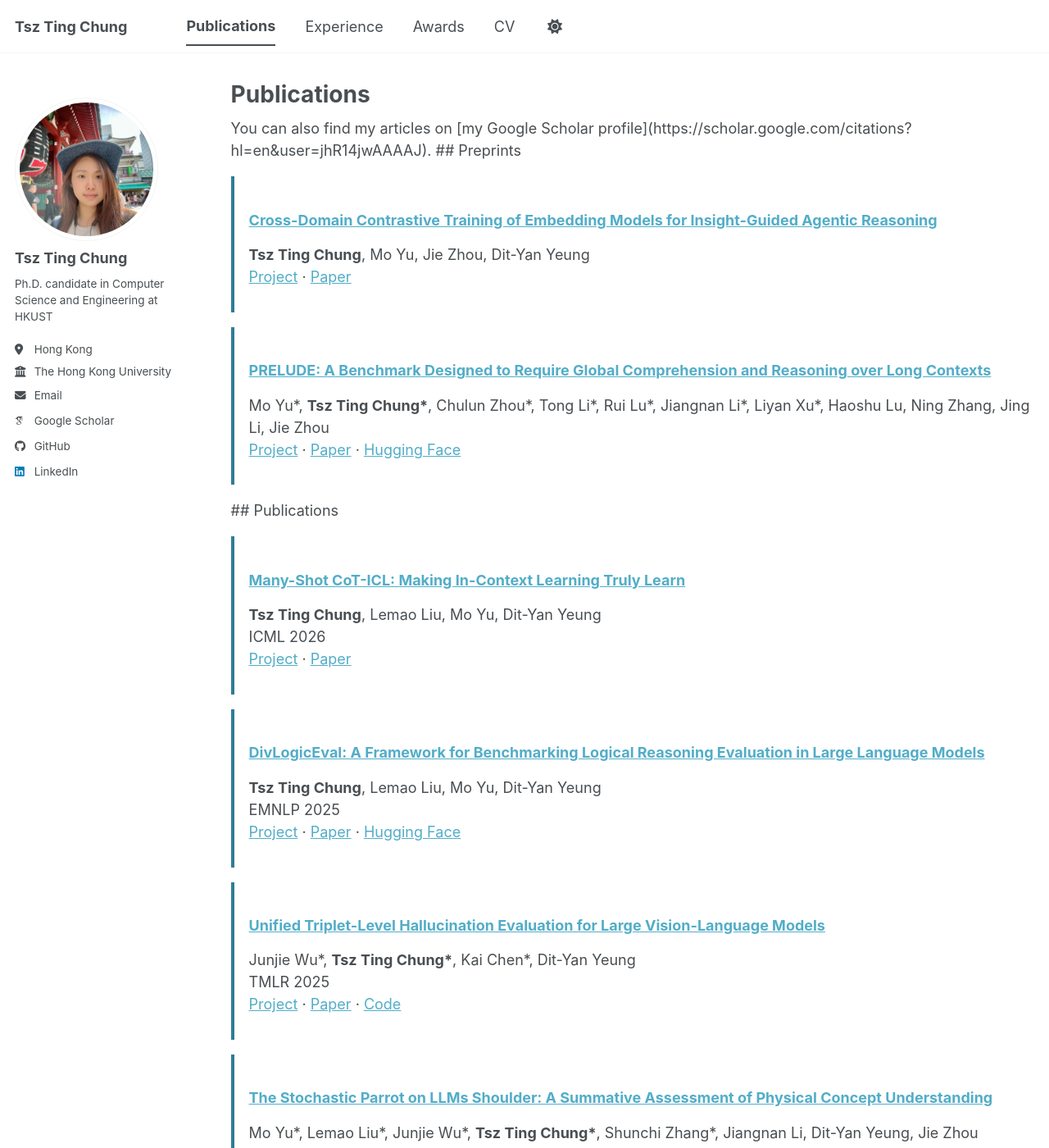
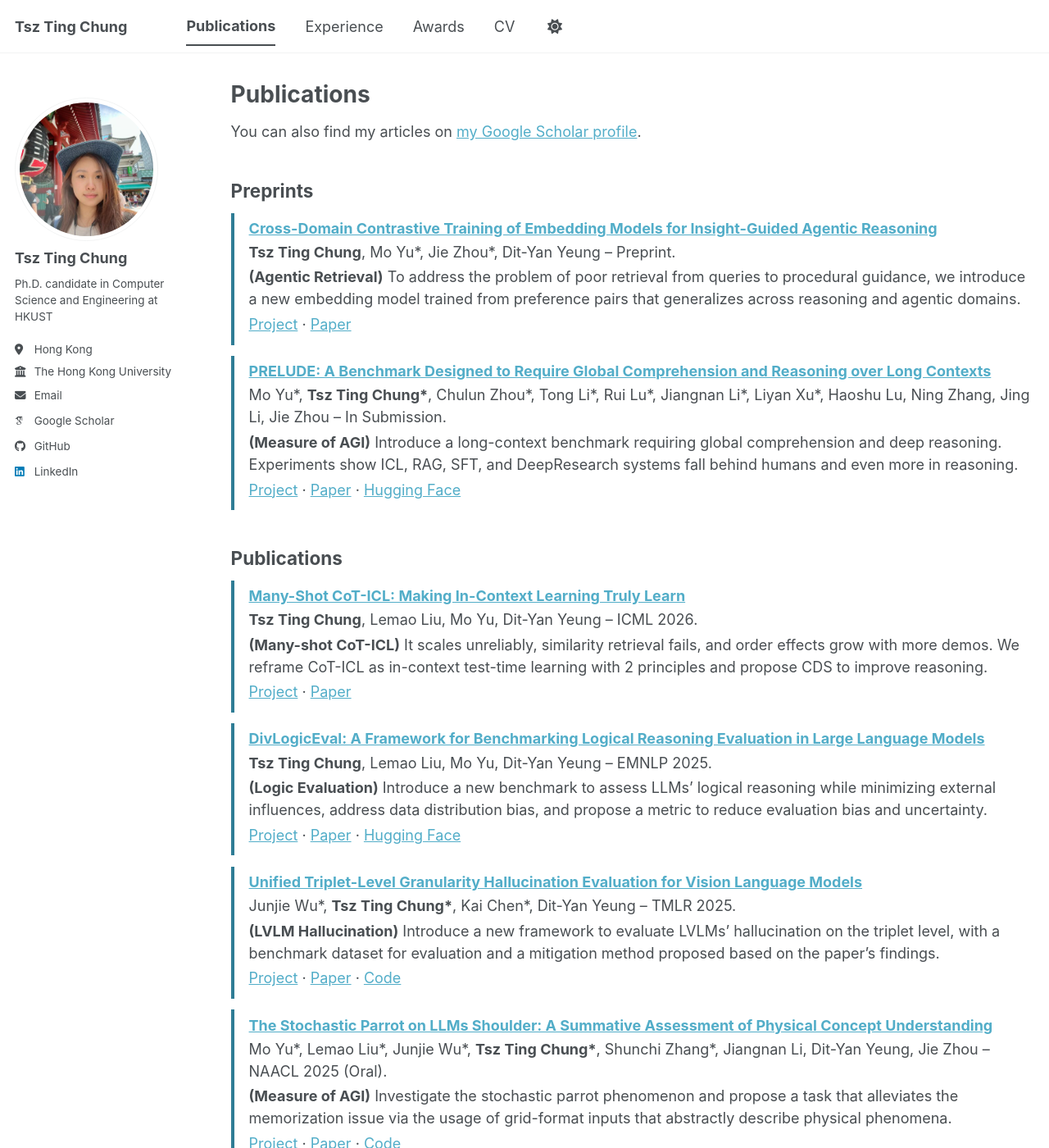
Before and after one commit to TTChungC/ttchungc.github.io, a Jekyll site: the page built from _pages/publications.html, in a window 1280 px wide and 1400 px high. Shown: the whole window at 82% size. Built offline with Jekyll 4.4.1, drawn with Linux system fonts in a browser that asks for light colours; some web fonts are replaced; a script bundle is joined from its source files by our own code; library files that are not in the unit come from our copies; some of the changed text lies outside the part shown.

Commit message:
Refine selected papers and publications layout

```diff
--- a/_pages/publications.html
+++ b/_pages/publications.html
@@ -5,42 +5,57 @@ permalink: /publications/
 author_profile: true
 ---
 
-You can also find my articles on [my Google Scholar profile](https://scholar.google.com/citations?hl=en&user=jhR14jwAAAAJ).
+<p>You can also find my articles on <a href="https://scholar.google.com/citations?hl=en&amp;user=jhR14jwAAAAJ">my Google Scholar profile</a>.</p>
 
-## Preprints
+<h2>Preprints</h2>
 
-<div style="border-left: 4px solid #2f7d95; padding: 0.35rem 0 0.35rem 1rem; margin: 1rem 0;">
-<h3><a href="https://ttchungc.github.io/projects/insightemb/">Cross-Domain Contrastive Training of Embedding Models for Insight-Guided Agentic Reasoning</a></h3>
-<p><strong>Tsz Ting Chung</strong>, Mo Yu, Jie Zhou, Dit-Yan Yeung<br><a href="https://ttchungc.github.io/projects/insightemb/">Project</a> · <a href="https://ttchungc.github.io/projects/insightemb/InsightEmb.pdf">Paper</a></p>
+<div style="border-left: 4px solid #2f7d95; padding: 0.45rem 0 0.45rem 1rem; margin: 0.75rem 0;">
+<h3 style="margin: 0 0 0.25rem 0;"><a href="https://ttchungc.github.io/projects/insightemb/">Cross-Domain Contrastive Training of Embedding Models for Insight-Guided Agentic Reasoning</a></h3>
+<p style="margin: 0.2rem 0;"><strong>Tsz Ting Chung</strong>, Mo Yu*, Jie Zhou*, Dit-Yan Yeung &ndash; Preprint.</p>
+<p style="margin: 0.2rem 0;"><strong>(Agentic Retrieval)</strong> To address the problem of poor retrieval from queries to procedural guidance, we introduce a new embedding model trained from preference pairs that generalizes across reasoning and agentic domains.</p>
+<p style="margin: 0.2rem 0;"><a href="https://ttchungc.github.io/projects/insightemb/">Project</a> &middot; <a href="https://ttchungc.github.io/projects/insightemb/InsightEmb.pdf">Paper</a></p>
 </div>
 
-<div style="border-left: 4px solid #2f7d95; padding: 0.35rem 0 0.35rem 1rem; margin: 1rem 0;">
-<h3><a href="https://gorov.github.io/prelude/index.html">PRELUDE: A Benchmark Designed to Require Global Comprehension and Reasoning over Long Contexts</a></h3>
-<p>Mo Yu*, <strong>Tsz Ting Chung*</strong>, Chulun Zhou*, Tong Li*, Rui Lu*, Jiangnan Li*, Liyan Xu*, Haoshu Lu, Ning Zhang, Jing Li, Jie Zhou<br><a href="https://gorov.github.io/prelude/index.html">Project</a> · <a href="https://arxiv.org/pdf/2508.09848">Paper</a> · <a href="https://huggingface.co/datasets/ttchungc/PRELUDE">Hugging Face</a></p>
-</div>
-## Publications
-
-<div style="border-left: 4px solid #2f7d95; padding: 0.35rem 0 0.35rem 1rem; margin: 1rem 0;">
-<h3><a href="https://ttchungc.github.io/projects/manyshot-cot/">Many-Shot CoT-ICL: Making In-Context Learning Truly Learn</a></h3>
-<p><strong>Tsz Ting Chung</strong>, Lemao Liu, Mo Yu, Dit-Yan Yeung<br>ICML 2026<br><a href="https://ttchungc.github.io/projects/manyshot-cot/">Project</a> · <a href="https://ttchungc.github.io/projects/manyshot-cot/Manyshot.pdf">Paper</a></p>
+<div style="border-left: 4px solid #2f7d95; padding: 0.45rem 0 0.45rem 1rem; margin: 0.75rem 0;">
+<h3 style="margin: 0 0 0.25rem 0;"><a href="https://gorov.github.io/prelude/index.html">PRELUDE: A Benchmark Designed to Require Global Comprehension and Reasoning over Long Contexts</a></h3>
+<p style="margin: 0.2rem 0;">Mo Yu*, <strong>Tsz Ting Chung*</strong>, Chulun Zhou*, Tong Li*, Rui Lu*, Jiangnan Li*, Liyan Xu*, Haoshu Lu, Ning Zhang, Jing Li, Jie Zhou &ndash; In Submission.</p>
+<p style="margin: 0.2rem 0;"><strong>(Measure of AGI)</strong> Introduce a long-context benchmark requiring global comprehension and deep reasoning. Experiments show ICL, RAG, SFT, and DeepResearch systems fall behind humans and even more in reasoning.</p>
+<p style="margin: 0.2rem 0;"><a href="https://gorov.github.io/prelude/index.html">Project</a> &middot; <a href="https://arxiv.org/pdf/2508.09848">Paper</a> &middot; <a href="https://huggingface.co/datasets/ttchungc/PRELUDE">Hugging Face</a></p>
 </div>
 
-<div style="border-left: 4px solid #2f7d95; padding: 0.35rem 0 0.35rem 1rem; margin: 1rem 0;">
-<h3><a href="https://ttchungc.github.io/projects/divlogiceval/">DivLogicEval: A Framework for Benchmarking Logical Reasoning Evaluation in Large Language Models</a></h3>
-<p><strong>Tsz Ting Chung</strong>, Lemao Liu, Mo Yu, Dit-Yan Yeung<br>EMNLP 2025<br><a href="https://ttchungc.github.io/projects/divlogiceval/">Project</a> · <a href="https://arxiv.org/pdf/2509.15587">Paper</a> · <a href="https://huggingface.co/datasets/ttchungc/DivLogicEval">Hugging Face</a></p>
+<h2>Publications</h2>
+
+<div style="border-left: 4px solid #2f7d95; padding: 0.45rem 0 0.45rem 1rem; margin: 0.75rem 0;">
+<h3 style="margin: 0 0 0.25rem 0;"><a href="https://ttchungc.github.io/projects/manyshot-cot/">Many-Shot CoT-ICL: Making In-Context Learning Truly Learn</a></h3>
+<p style="margin: 0.2rem 0;"><strong>Tsz Ting Chung</strong>, Lemao Liu, Mo Yu, Dit-Yan Yeung &ndash; ICML 2026.</p>
+<p style="margin: 0.2rem 0;"><strong>(Many-shot CoT-ICL)</strong> It scales unreliably, similarity retrieval fails, and order effects grow with more demos. We reframe CoT-ICL as in-context test-time learning with 2 principles and propose CDS to improve reasoning.</p>
+<p style="margin: 0.2rem 0;"><a href="https://ttchungc.github.io/projects/manyshot-cot/">Project</a> &middot; <a href="https://ttchungc.github.io/projects/manyshot-cot/Manyshot.pdf">Paper</a></p>
 </div>
 
-<div style="border-left: 4px solid #2f7d95; padding: 0.35rem 0 0.35rem 1rem; margin: 1rem 0;">
-<h3><a href="https://kaichen1998.github.io/projects/tri-he/">Unified Triplet-Level Hallucination Evaluation for Large Vision-Language Models</a></h3>
-<p>Junjie Wu*, <strong>Tsz Ting Chung*</strong>, Kai Chen*, Dit-Yan Yeung<br>TMLR 2025<br><a href="https://kaichen1998.github.io/projects/tri-he/">Project</a> · <a href="https://arxiv.org/pdf/2410.23114">Paper</a> · <a href="https://github.com/wujunjie1998/Tri-HE">Code</a></p>
+<div style="border-left: 4px solid #2f7d95; padding: 0.45rem 0 0.45rem 1rem; margin: 0.75rem 0;">
+<h3 style="margin: 0 0 0.25rem 0;"><a href="https://ttchungc.github.io/projects/divlogiceval/">DivLogicEval: A Framework for Benchmarking Logical Reasoning Evaluation in Large Language Models</a></h3>
+<p style="margin: 0.2rem 0;"><strong>Tsz Ting Chung</strong>, Lemao Liu, Mo Yu, Dit-Yan Yeung &ndash; EMNLP 2025.</p>
+<p style="margin: 0.2rem 0;"><strong>(Logic Evaluation)</strong> Introduce a new benchmark to assess LLMs&rsquo; logical reasoning while minimizing external influences, address data distribution bias, and propose a metric to reduce evaluation bias and uncertainty.</p>
+<p style="margin: 0.2rem 0;"><a href="https://ttchungc.github.io/projects/divlogiceval/">Project</a> &middot; <a href="https://arxiv.org/pdf/2509.15587">Paper</a> &middot; <a href="https://huggingface.co/datasets/ttchungc/DivLogicEval">Hugging Face</a></p>
 </div>
 
-<div style="border-left: 4px solid #2f7d95; padding: 0.35rem 0 0.35rem 1rem; margin: 1rem 0;">
-<h3><a href="https://physico-benchmark.github.io/">The Stochastic Parrot on LLMs Shoulder: A Summative Assessment of Physical Concept Understanding</a></h3>
-<p>Mo Yu*, Lemao Liu*, Junjie Wu*, <strong>Tsz Ting Chung*</strong>, Shunchi Zhang*, Jiangnan Li, Dit-Yan Yeung, Jie Zhou<br>NAACL 2025 (Oral)<br><a href="https://physico-benchmark.github.io/">Project</a> · <a href="https://arxiv.org/pdf/2502.08946">Paper</a> · <a href="https://github.com/physico-benchmark/physico">Code</a></p>
+<div style="border-left: 4px solid #2f7d95; padding: 0.45rem 0 0.45rem 1rem; margin: 0.75rem 0;">
+<h3 style="margin: 0 0 0.25rem 0;"><a href="https://kaichen1998.github.io/projects/tri-he/">Unified Triplet-Level Granularity Hallucination Evaluation for Vision Language Models</a></h3>
+<p style="margin: 0.2rem 0;">Junjie Wu*, <strong>Tsz Ting Chung*</strong>, Kai Chen*, Dit-Yan Yeung &ndash; TMLR 2025.</p>
+<p style="margin: 0.2rem 0;"><strong>(LVLM Hallucination)</strong> Introduce a new framework to evaluate LVLMs&rsquo; hallucination on the triplet level, with a benchmark dataset for evaluation and a mitigation method proposed based on the paper&rsquo;s findings.</p>
+<p style="margin: 0.2rem 0;"><a href="https://kaichen1998.github.io/projects/tri-he/">Project</a> &middot; <a href="https://arxiv.org/pdf/2410.23114">Paper</a> &middot; <a href="https://github.com/wujunjie1998/Tri-HE">Code</a></p>
 </div>
 
-<div style="border-left: 4px solid #2f7d95; padding: 0.35rem 0 0.35rem 1rem; margin: 1rem 0;">
-<h3><a href="https://ttchungc.github.io/projects/selection-p/">Selection-<i>p</i>: Self-Supervised Task-Agnostic Prompt Compression for Faithfulness and Transferability</a></h3>
-<p><strong>Tsz Ting Chung</strong>, Leyang Cui, Lemao Liu, Xinting Huang, Shuming Shi, Dit-Yan Yeung<br>EMNLP 2024<br><a href="https://ttchungc.github.io/projects/selection-p/">Project</a> · <a href="https://arxiv.org/pdf/2410.11786">Paper</a> · <a href="https://github.com/TTChungC/Selection-p">Code</a></p>
+<div style="border-left: 4px solid #2f7d95; padding: 0.45rem 0 0.45rem 1rem; margin: 0.75rem 0;">
+<h3 style="margin: 0 0 0.25rem 0;"><a href="https://physico-benchmark.github.io/">The Stochastic Parrot on LLMs Shoulder: A Summative Assessment of Physical Concept Understanding</a></h3>
+<p style="margin: 0.2rem 0;">Mo Yu*, Lemao Liu*, Junjie Wu*, <strong>Tsz Ting Chung*</strong>, Shunchi Zhang*, Jiangnan Li, Dit-Yan Yeung, Jie Zhou &ndash; NAACL 2025 (Oral).</p>
+<p style="margin: 0.2rem 0;"><strong>(Measure of AGI)</strong> Investigate the stochastic parrot phenomenon and propose a task that alleviates the memorization issue via the usage of grid-format inputs that abstractly describe physical phenomena.</p>
+<p style="margin: 0.2rem 0;"><a href="https://physico-benchmark.github.io/">Project</a> &middot; <a href="https://arxiv.org/pdf/2502.08946">Paper</a> &middot; <a href="https://github.com/physico-benchmark/physico">Code</a></p>
 </div>
+
+<div style="border-left: 4px solid #2f7d95; padding: 0.45rem 0 0.45rem 1rem; margin: 0.75rem 0;">
+<h3 style="margin: 0 0 0.25rem 0;"><a href="https://ttchungc.github.io/projects/selection-p/">Selection-<i>p</i>: Self-Supervised Task-Agnostic Prompt Compression for Faithfulness and Transferability</a></h3>
+<p style="margin: 0.2rem 0;"><strong>Tsz Ting Chung</strong>, Leyang Cui, Lemao Liu, Xinting Huang, Shuming Shi, Dit-Yan Yeung &ndash; EMNLP 2024.</p>
+<p style="margin: 0.2rem 0;"><strong>(Token Compression)</strong> With simple tuning and small additional parameters, LLMs can achieve a better or similar level of performance in natural language understanding tasks with compressed demonstrations.</p>
+<p style="margin: 0.2rem 0;"><a href="https://ttchungc.github.io/projects/selection-p/">Project</a> &middot; <a href="https://arxiv.org/pdf/2410.11786">Paper</a> &middot; <a href="https://github.com/TTChungC/Selection-p">Code</a></p>
+</div>
```
Also changed, not shown: _pages/about.md (+19 -25 lines).
